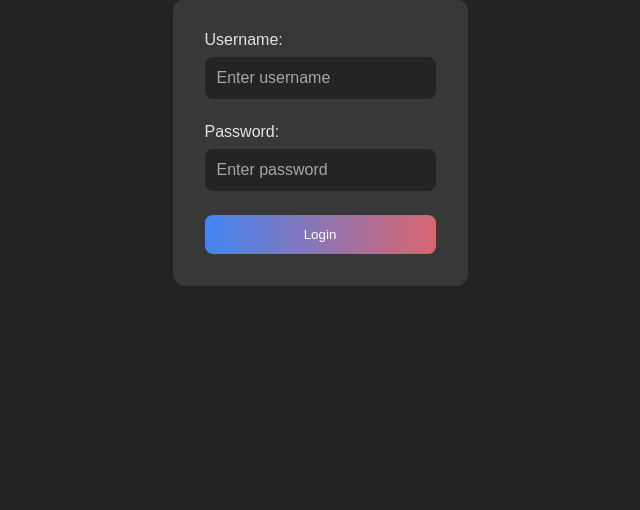
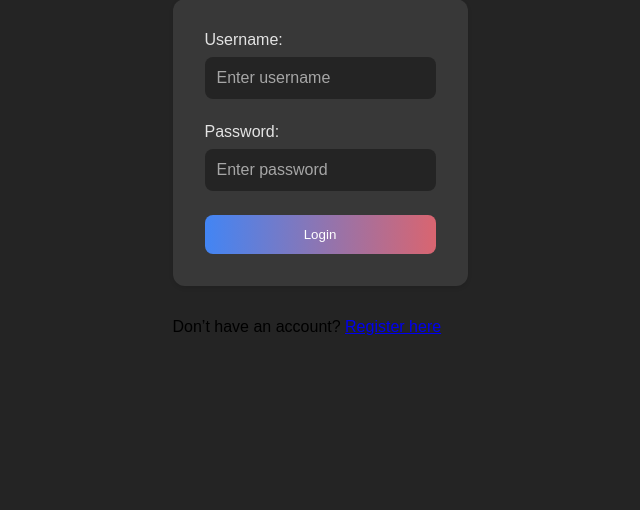
Before and after one commit to kanaksharma9/CodeVox, a Flask app: page /login in a window 1280 px wide. Shown: the part 209-719 px from the top of the page, without its empty margins (320-960 px from the left). Run offline with Flask 3, Linux system fonts and the light colour scheme.

Commit message:
Update login.html

```diff
--- a/templates/login.html
+++ b/templates/login.html
@@ -25,6 +25,7 @@
       </div>
       <button type="submit" class="submit-button">Login</button>
     </form>
+    <p class="nav-link">Don’t have an account? <a href="{{ url_for('register') }}">Register here</a></p>
   </div>
 </body>
 </html>
```
